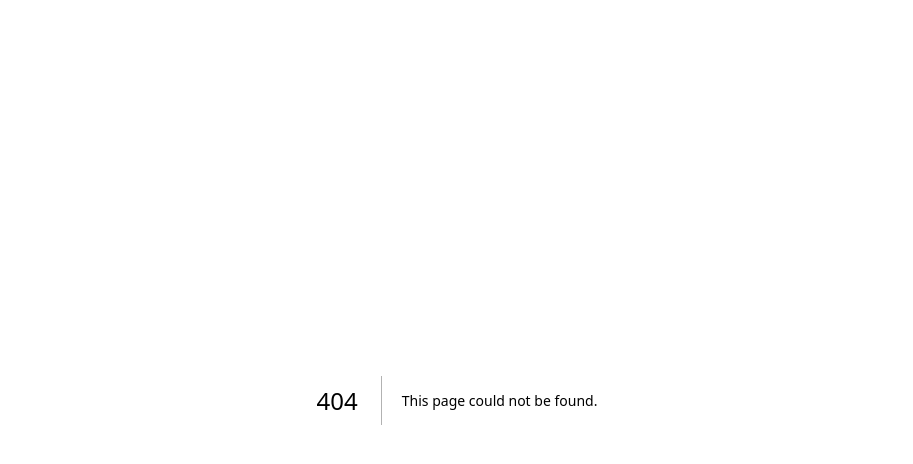
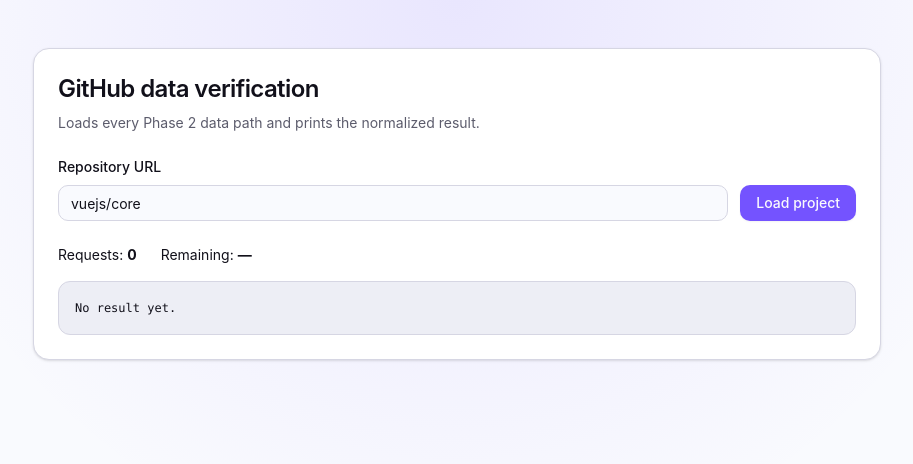
Before and after one commit to orbitsLab/repoframe, a Next.js app: page /dev in a window 1280 px wide. Before the commit this address had no page. Shown: the top 464 px of the page, without its empty margins (183-1096 px from the left). Built offline with nearby package versions, Linux system fonts and the light colour scheme.

Commit message:
test: add github verification route

```diff
--- /dev/null
+++ b/src/app/dev/page.tsx
@@ -0,0 +1,83 @@
+'use client';
+
+import { type FormEvent, useState } from 'react';
+
+import { Button } from '@/components/ui/button';
+import { type LoadProjectResult, loadProject } from '@/lib/github/load';
+import { planRequests } from '@/lib/github/plan';
+import type { ProjectDataPath } from '@/types/data/path';
+
+const requiredPaths: ProjectDataPath[] = [
+  'repository',
+  'languages',
+  'contributors',
+  'metrics.issues',
+  'latestRelease',
+];
+
+function DevPage() {
+  const [url, setUrl] = useState('vuejs/core');
+  const [result, setResult] = useState<LoadProjectResult>();
+  const [isLoading, setIsLoading] = useState(false);
+
+  async function handleSubmit(event: FormEvent<HTMLFormElement>) {
+    event.preventDefault();
+    setIsLoading(true);
+    setResult(await loadProject(url, requiredPaths));
+    setIsLoading(false);
+  }
+
+  const requestCount = result?.ok ? planRequests(requiredPaths).length : 0;
+  const remaining = result?.rateLimit?.remaining;
+
+  return (
+    <main className="mx-auto min-h-screen w-full max-w-4xl px-6 py-12">
+      <section className="rounded-xl border bg-card p-6 shadow-sm">
+        <h1 className="text-2xl font-semibold tracking-tight">
+          GitHub data verification
+        </h1>
+        <p className="mt-2 text-sm text-muted-foreground">
+          Loads every Phase 2 data path and prints the normalized result.
+        </p>
+
+        <form
+          className="mt-6 flex flex-col gap-3 sm:flex-row sm:items-end"
+          onSubmit={handleSubmit}
+        >
+          <label
+            className="flex-1 text-sm font-medium"
+            htmlFor="repository-url"
+          >
+            Repository URL
+            <input
+              id="repository-url"
+              className="mt-2 h-9 w-full rounded-md border bg-background px-3 font-normal outline-none focus-visible:ring-2 focus-visible:ring-ring"
+              value={url}
+              onChange={(event) => setUrl(event.target.value)}
+              placeholder="https://github.com/vuejs/core"
+              required
+            />
+          </label>
+          <Button type="submit" disabled={isLoading}>
+            {isLoading ? 'Loading…' : 'Load project'}
+          </Button>
+        </form>
+
+        <div className="mt-6 flex gap-6 text-sm" aria-live="polite">
+          <p>
+            Requests: <strong>{requestCount}</strong>
+          </p>
+          <p>
+            Remaining: <strong>{remaining ?? '—'}</strong>
+          </p>
+        </div>
+
+        <pre className="mt-4 max-h-[60vh] overflow-auto rounded-lg border bg-muted p-4 text-xs leading-5">
+          {result ? JSON.stringify(result, null, 2) : 'No result yet.'}
+        </pre>
+      </section>
+    </main>
+  );
+}
+
+export default DevPage;
```
